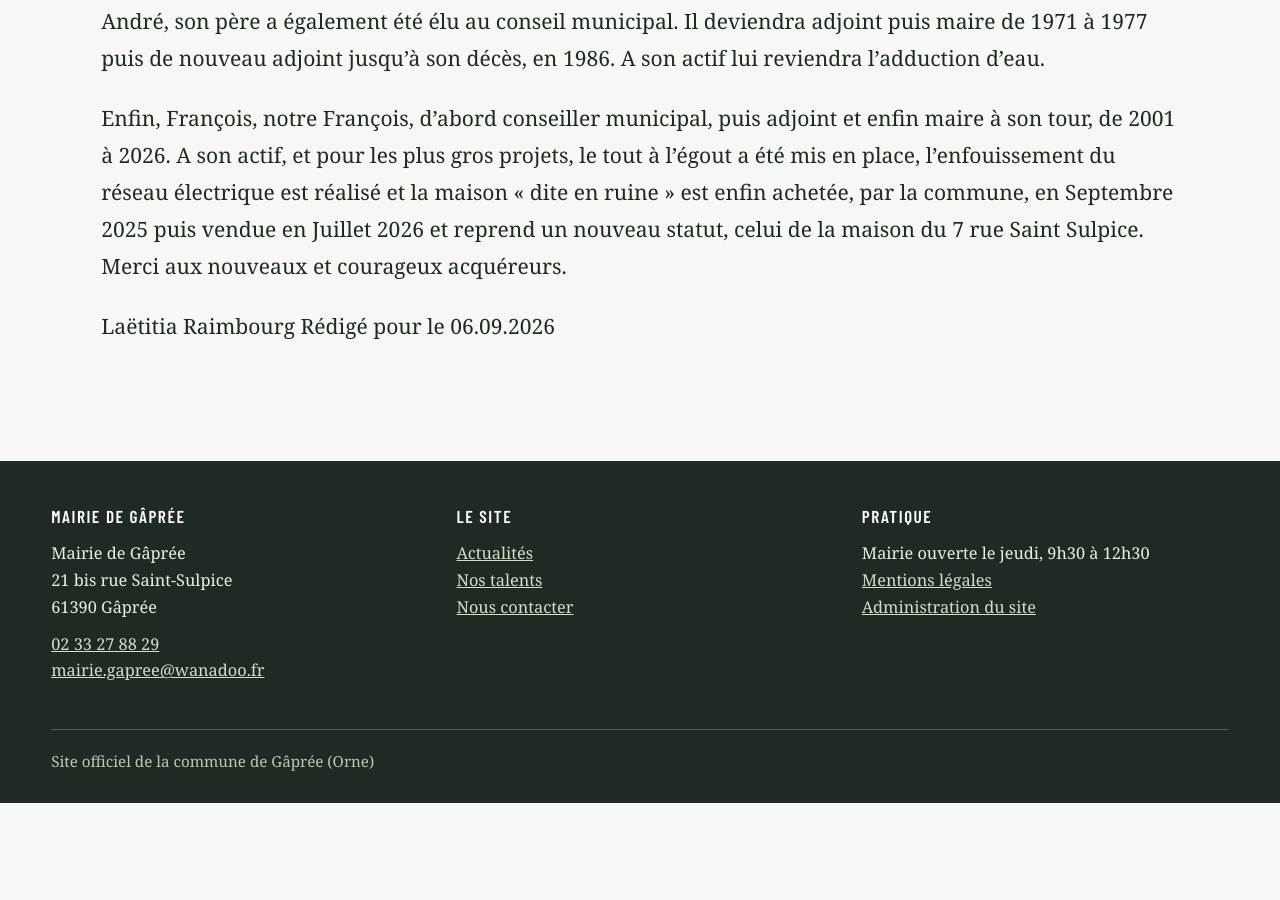
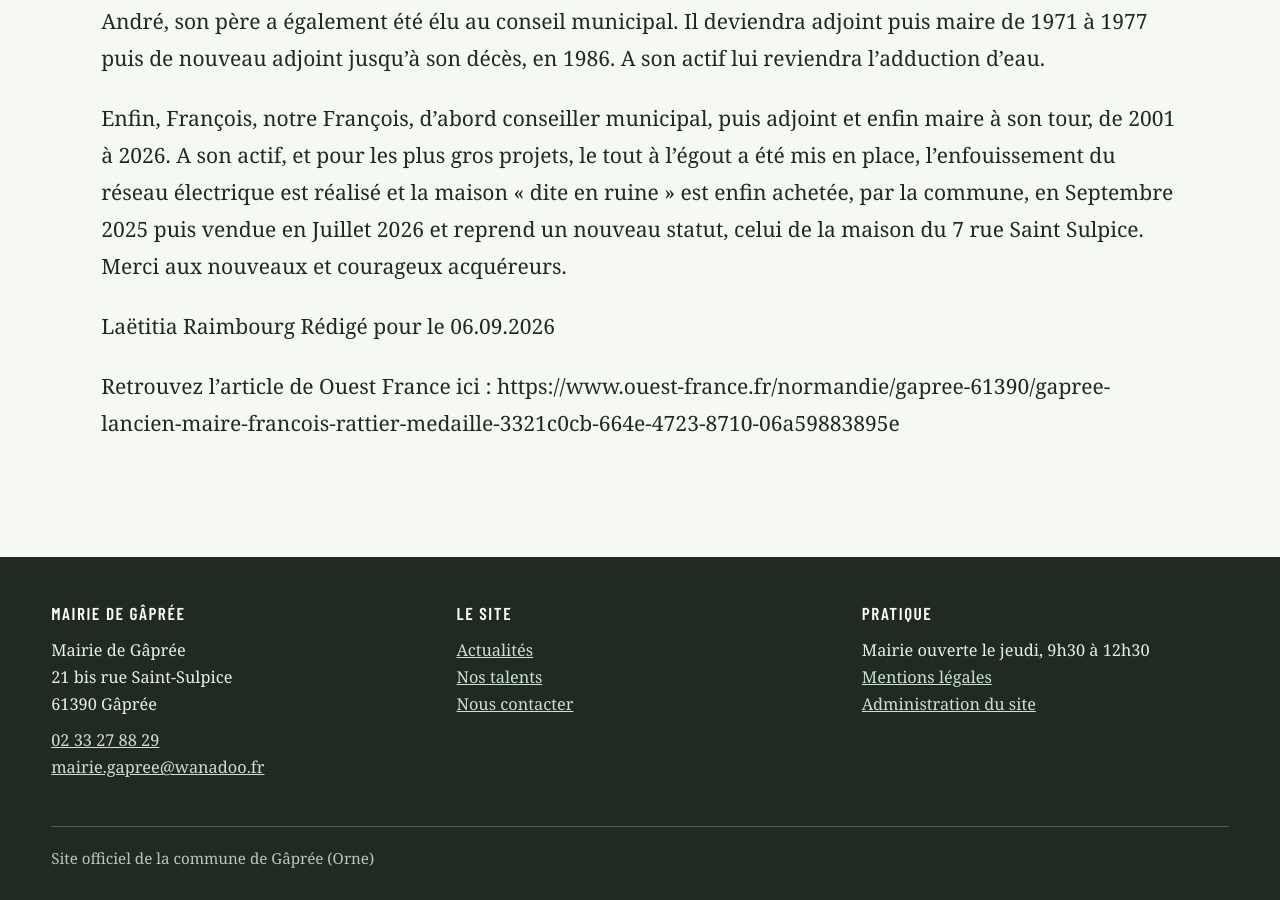
Before and after one commit to davidlotaut/gapree-website, a Jekyll site: the page built from _actualites/2026-09-11-notre-cher-francois-rattier-medaille.md, in a window 1280 px wide and 900 px high, scrolled down 1407 px. Built offline with Jekyll 4.4.1, drawn with Linux system fonts in a browser that asks for light colours; before the commit the page ends 2210 px from its top, so only the background shows below that.

Commit message:
Mise à jour du site depuis l'espace d'administration
modification : Notre cher François Rattier médaillé


Publié par compte a92034f8

```diff
--- a/_actualites/2026-09-11-notre-cher-francois-rattier-medaille.md
+++ b/_actualites/2026-09-11-notre-cher-francois-rattier-medaille.md
@@ -30,3 +30,5 @@ maison « dite en ruine » est enfin achetée, par la commune, en Septembre 2
 
 Laëtitia Raimbourg
 Rédigé pour le 06.09.2026
+
+Retrouvez l'article de Ouest France ici : https://www.ouest-france.fr/normandie/gapree-61390/gapree-lancien-maire-francois-rattier-medaille-3321c0cb-664e-4723-8710-06a59883895e
```
